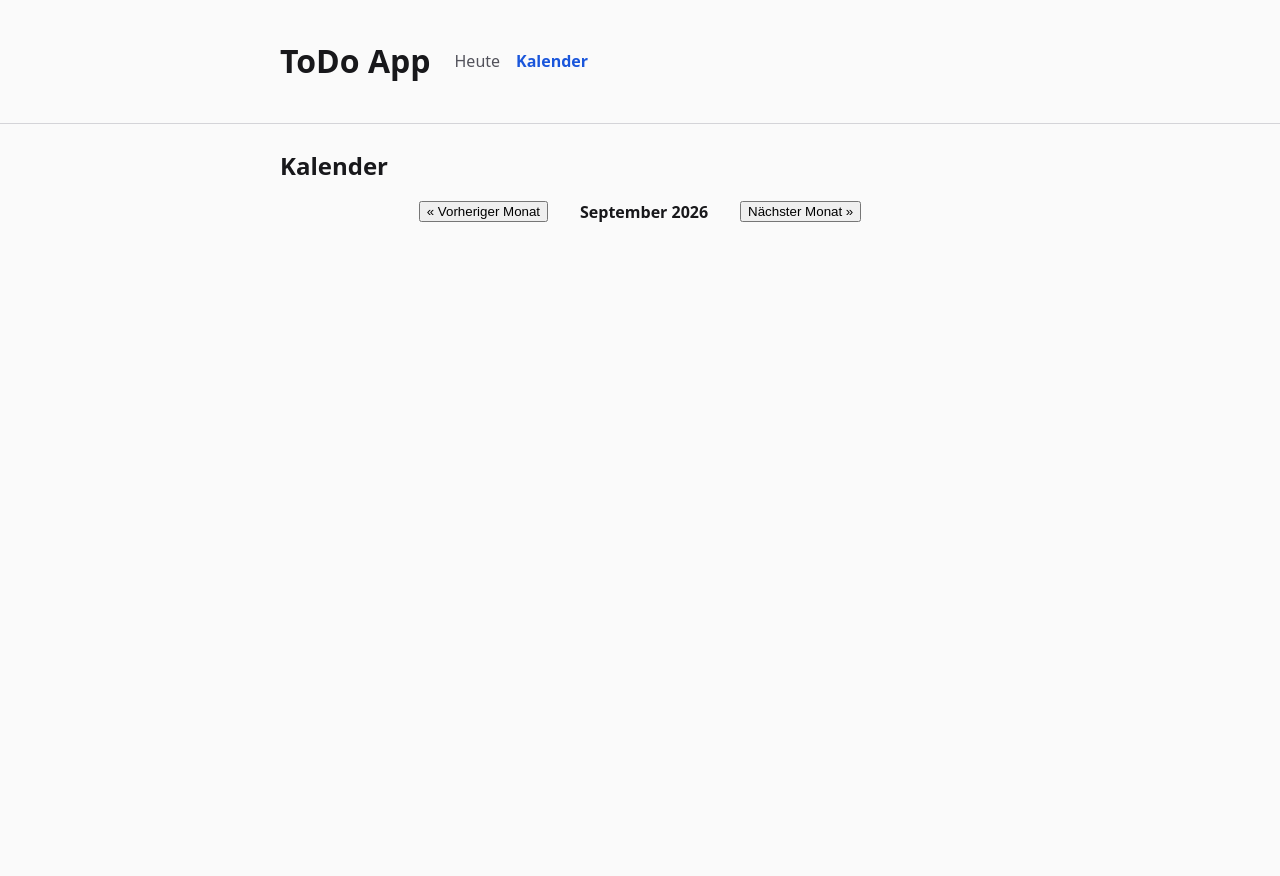
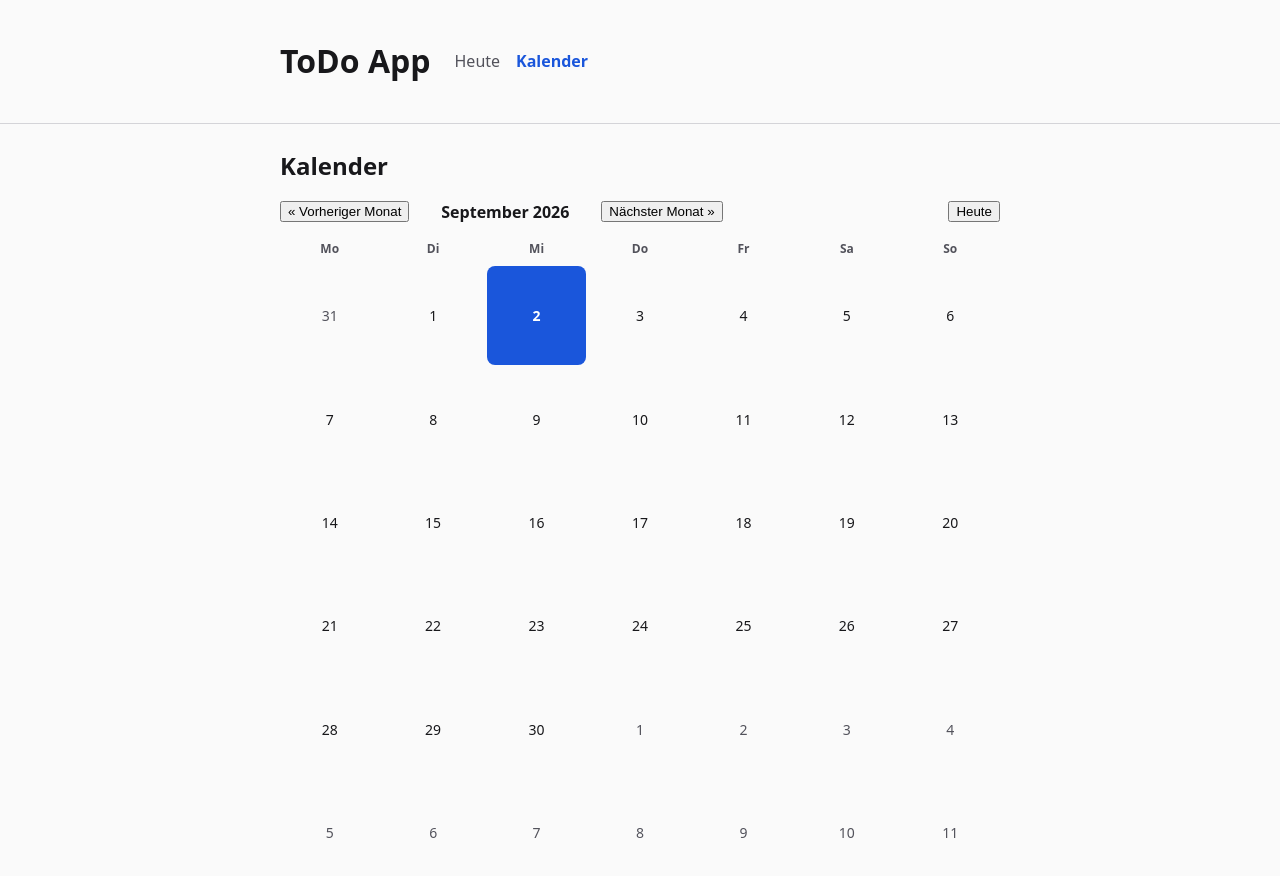
Before and after one commit to falkzilm/todo-app, an Angular app: page /kalender in a window 1280 px wide. Shown: the top 876 px of the page. Before the commit the page ends 800 px from the top, so only its background shows below. Built offline with nearby package versions, Linux system fonts and the light colour scheme.

Commit message:
feat(demoprojek-37): All acceptance criteria are implemented and verified, but I hit a hard p

```diff
--- a/src/app/features/calendar/calendar-page/calendar-page.component.html
+++ b/src/app/features/calendar/calendar-page/calendar-page.component.html
@@ -4,4 +4,7 @@
   <button type="button" (click)="previousMonth()">« Vorheriger Monat</button>
   <span class="calendar-nav__label">{{ monthLabel() }}</span>
   <button type="button" (click)="nextMonth()">Nächster Monat »</button>
+  <button type="button" class="calendar-nav__today" (click)="goToToday()">Heute</button>
 </div>
+
+<app-month-grid [days]="days()" [label]="gridLabel()" />
--- a/src/app/features/calendar/calendar-page/calendar-page.component.scss
+++ b/src/app/features/calendar/calendar-page/calendar-page.component.scss
@@ -4,6 +4,7 @@
   align-items: center;
   justify-content: center;
   gap: var(--space-4);
+  margin-bottom: var(--space-4);
 
   &__label {
     font-weight: var(--font-weight-semibold);
@@ -11,4 +12,8 @@
     max-width: 100%;
     text-align: center;
   }
+
+  &__today {
+    margin-inline-start: auto;
+  }
 }
--- a/src/app/features/calendar/calendar-page/calendar-page.component.ts
+++ b/src/app/features/calendar/calendar-page/calendar-page.component.ts
@@ -1,10 +1,12 @@
 import { Component, computed, signal } from '@angular/core';
+import { getMonthGrid } from '../../../core/date/date-utils';
 import { PageHeaderComponent } from '../../../shared/ui/page-header/page-header.component';
+import { MonthGridComponent } from '../month-grid/month-grid.component';
 
 @Component({
   selector: 'app-calendar-page',
   standalone: true,
-  imports: [PageHeaderComponent],
+  imports: [PageHeaderComponent, MonthGridComponent],
   templateUrl: './calendar-page.component.html',
   styleUrl: './calendar-page.component.scss',
 })
@@ -15,6 +17,10 @@ export class CalendarPageComponent {
     this.referenceDate().toLocaleDateString('de-DE', { month: 'long', year: 'numeric' }),
   );
 
+  protected readonly gridLabel = computed(() => `Kalender ${this.monthLabel()}`);
+
+  protected readonly days = computed(() => getMonthGrid(this.referenceDate()));
+
   protected previousMonth(): void {
     this.shiftMonth(-1);
   }
@@ -23,6 +29,10 @@ export class CalendarPageComponent {
     this.shiftMonth(1);
   }
 
+  protected goToToday(): void {
+    this.referenceDate.set(new Date());
+  }
+
   private shiftMonth(delta: number): void {
     this.referenceDate.update((date) => new Date(date.getFullYear(), date.getMonth() + delta, 1));
   }
--- /dev/null
+++ b/src/app/features/calendar/month-grid/month-grid.component.html
@@ -0,0 +1,29 @@
+<div class="month-grid" role="grid" [attr.aria-label]="label()">
+  <div class="month-grid__row month-grid__row--header" role="row">
+    @for (weekday of weekdays; track weekday.short) {
+      <div class="month-grid__weekday" role="columnheader" [attr.aria-label]="weekday.full">
+        {{ weekday.short }}
+      </div>
+    }
+  </div>
+
+  @for (week of weeks(); track $index) {
+    <div class="month-grid__row" role="row">
+      @for (day of week; track day.date) {
+        <div
+          #cell
+          class="month-grid__day"
+          [class.month-grid__day--muted]="!day.inCurrentMonth"
+          [class.month-grid__day--today]="isToday(day)"
+          role="gridcell"
+          [tabindex]="isFocusable(day) ? 0 : -1"
+          [attr.aria-label]="dayAriaLabel(day)"
+          [attr.aria-current]="isToday(day) ? 'date' : null"
+          (keydown)="onKeydown($event, day)"
+        >
+          {{ day.dayOfMonth }}
+        </div>
+      }
+    </div>
+  }
+</div>
--- /dev/null
+++ b/src/app/features/calendar/month-grid/month-grid.component.scss
@@ -0,0 +1,57 @@
+:host {
+  display: block;
+  width: 100%;
+}
+
+.month-grid {
+  display: flex;
+  flex-direction: column;
+  gap: var(--space-1);
+  width: 100%;
+
+  &__row {
+    display: flex;
+    gap: var(--space-1);
+
+    &--header {
+      margin-bottom: var(--space-1);
+    }
+  }
+
+  &__weekday {
+    flex: 1 1 0;
+    min-width: 0;
+    text-align: center;
+    font-size: var(--font-size-xs);
+    font-weight: var(--font-weight-semibold);
+    color: var(--color-text-muted);
+  }
+
+  &__day {
+    flex: 1 1 0;
+    min-width: 0;
+    display: flex;
+    align-items: center;
+    justify-content: center;
+    aspect-ratio: 1;
+    border-radius: var(--radius-md);
+    font-size: var(--font-size-sm);
+    color: var(--color-text);
+    cursor: default;
+
+    &--muted {
+      color: var(--color-text-muted);
+    }
+
+    &--today {
+      background-color: var(--color-accent);
+      color: var(--color-accent-contrast);
+      font-weight: var(--font-weight-semibold);
+    }
+
+    &:focus-visible {
+      outline: 2px solid var(--color-accent);
+      outline-offset: 2px;
+    }
+  }
+}
--- /dev/null
+++ b/src/app/features/calendar/month-grid/month-grid.component.ts
@@ -0,0 +1,121 @@
+import {
+  Component,
+  ElementRef,
+  computed,
+  effect,
+  input,
+  signal,
+  viewChildren,
+} from '@angular/core';
+import { MonthGridDay } from '../../../core/date/date-utils';
+import { CalendarDate, todayAsCalendarDate } from '../../../core/models/task.model';
+
+const DAYS_PER_WEEK = 7;
+
+interface Weekday {
+  readonly short: string;
+  readonly full: string;
+}
+
+const WEEKDAYS: readonly Weekday[] = [
+  { short: 'Mo', full: 'Montag' },
+  { short: 'Di', full: 'Dienstag' },
+  { short: 'Mi', full: 'Mittwoch' },
+  { short: 'Do', full: 'Donnerstag' },
+  { short: 'Fr', full: 'Freitag' },
+  { short: 'Sa', full: 'Samstag' },
+  { short: 'So', full: 'Sonntag' },
+];
+
+/** Arrow-key offsets within the flat 42-day grid; Home/End are not needed for this pure display grid. */
+const ARROW_KEY_DELTAS: Readonly<Record<string, number>> = {
+  ArrowLeft: -1,
+  ArrowRight: 1,
+  ArrowUp: -DAYS_PER_WEEK,
+  ArrowDown: DAYS_PER_WEEK,
+};
+
+/**
+ * Reine Darstellungskomponente für ein Monatsraster (6x7 Tage). Kennt keine
+ * Aufgabenlogik; sie erhält die Tage fertig berechnet (siehe `getMonthGrid`)
+ * und stellt sie als barrierefreies Grid mit Roving-Tabindex dar.
+ */
+@Component({
+  selector: 'app-month-grid',
+  standalone: true,
+  templateUrl: './month-grid.component.html',
+  styleUrl: './month-grid.component.scss',
+})
+export class MonthGridComponent {
+  readonly days = input.required<readonly MonthGridDay[]>();
+  readonly label = input.required<string>();
+  readonly today = input<CalendarDate>(todayAsCalendarDate());
+
+  protected readonly weekdays = WEEKDAYS;
+
+  protected readonly weeks = computed(() => {
+    const days = this.days();
+    const weeks: MonthGridDay[][] = [];
+    for (let index = 0; index < days.length; index += DAYS_PER_WEEK) {
+      weeks.push(days.slice(index, index + DAYS_PER_WEEK));
+    }
+    return weeks;
+  });
+
+  private readonly focusedDate = signal<CalendarDate | null>(null);
+
+  private readonly cellElements = viewChildren<ElementRef<HTMLElement>>('cell');
+
+  constructor() {
+    effect(() => {
+      const days = this.days();
+      const focused = this.focusedDate();
+      if (focused !== null && days.some((day) => day.date === focused)) {
+        return;
+      }
+
+      const today = this.today();
+      const fallback =
+        days.find((day) => day.date === today) ?? days.find((day) => day.inCurrentMonth) ?? days[0];
+      this.focusedDate.set(fallback?.date ?? null);
+    });
+  }
+
+  protected isFocusable(day: MonthGridDay): boolean {
+    return day.date === this.focusedDate();
+  }
+
+  protected isToday(day: MonthGridDay): boolean {
+    return day.date === this.today();
+  }
+
+  protected dayAriaLabel(day: MonthGridDay): string {
+    const date = new Date(`${day.date}T00:00:00`);
+    const label = date.toLocaleDateString('de-DE', {
+      weekday: 'long',
+      day: 'numeric',
+      month: 'long',
+      year: 'numeric',
+    });
+    return this.isToday(day) ? `${label}, heute` : label;
+  }
+
+  protected onKeydown(event: KeyboardEvent, day: MonthGridDay): void {
+    const delta = ARROW_KEY_DELTAS[event.key];
+    if (delta === undefined) {
+      return;
+    }
+    event.preventDefault();
+
+    const days = this.days();
+    const currentIndex = days.findIndex((candidate) => candidate.date === day.date);
+    const nextIndex = Math.min(Math.max(currentIndex + delta, 0), days.length - 1);
+    if (nextIndex === currentIndex) {
+      return;
+    }
+
+    const nextDay = days[nextIndex];
+    this.focusedDate.set(nextDay.date);
+    this.cellElements()[nextIndex]?.nativeElement.focus();
+  }
+}
```
Also changed, not shown: 2 other files (tests, documents, lock files or other folders).
